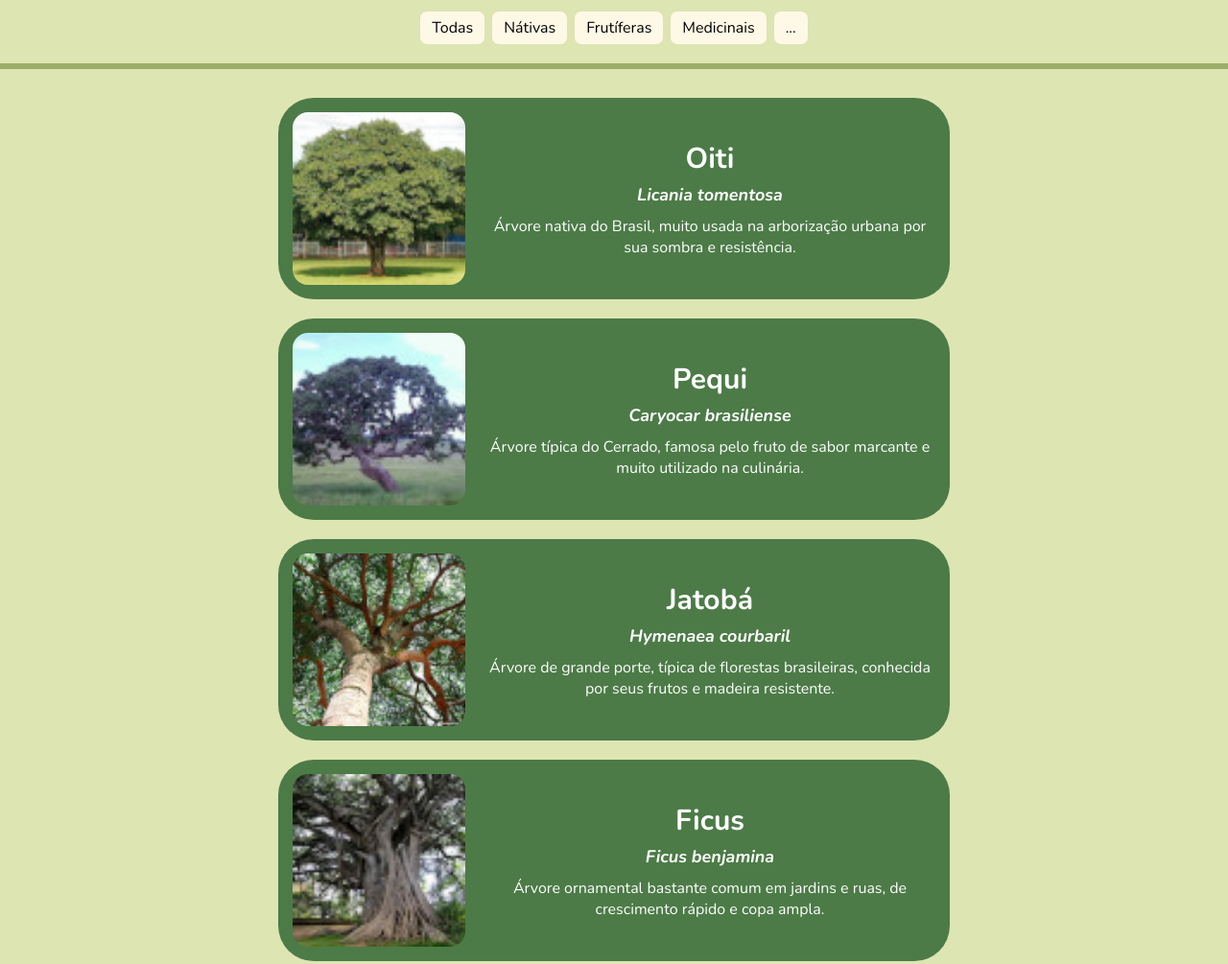
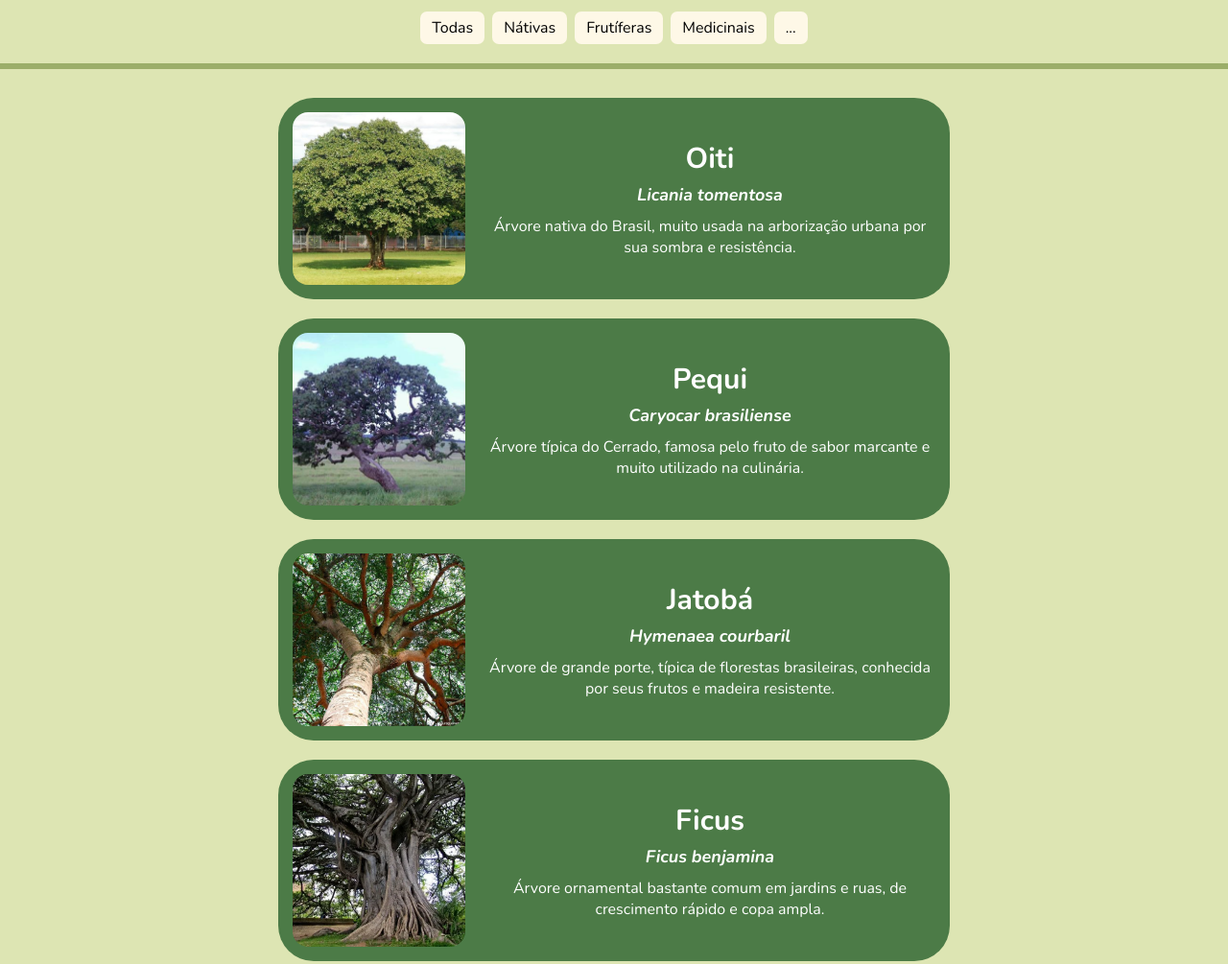
Before and after one commit to miguellopes-07/duotree, a plain HTML site: page pages/wiki.html in a window 1280 px wide. Shown: the part 254-1259 px from the top of the page at 96% size. Drawn offline with nearby package versions, Linux system fonts and the light colour scheme.

Commit message:
bolder no input

```diff
--- a/css/style.css
+++ b/css/style.css
@@ -88,12 +88,11 @@ padding: 10px 15px;
 border: none;
 outline: none;
 background-color: transparent;
-
+color: #436d3e;
 width: 100%;
-
 font-family: "Nunito", sans-serif;
 font-size: 16px;
-
+font-weight: bolder;
 margin: 0;
 padding: 8px;
 
--- a/pages/wiki.html
+++ b/pages/wiki.html
@@ -41,7 +41,7 @@
     <hr>
     <main class="mainwiki">
         <div class="containerArvoresWiki">
-            <img src="../assets/images/wiki/oiti-pequena.jpg" alt="">
+            <img src="../assets/images/wiki/oiti.jpg" alt="">
             <div>
                 <h3>Oiti</h3>
                 <h4>Licania tomentosa</h4>
@@ -49,7 +49,7 @@
             </div>
         </div>
         <div class="containerArvoresWiki">
-            <img src="../assets/images/wiki/pequi-pequena.jpg" alt="">
+            <img src="../assets/images/wiki/image001.jpg" alt="">
             <div>
                 <h3>Pequi</h3>
                 <h4>Caryocar brasiliense</h4>
@@ -57,7 +57,7 @@
             </div>
         </div>
         <div class="containerArvoresWiki">
-            <img src="../assets/images/wiki/jatoba-pequena.jpg" alt="">
+            <img src="../assets/images/wiki/jatobá.jpg" alt="">
             <div>
                 <h3>Jatobá</h3>
                 <h4>Hymenaea courbaril</h4>
@@ -67,7 +67,7 @@
             </div>
         </div>
         <div class="containerArvoresWiki">
-            <img src="../assets/images/wiki/ficus-pequena.jpg" alt="">
+            <img src="../assets/images/wiki/ficus.webp" alt="">
             <div>
                 <h3>Ficus</h3>
                 <h4>Ficus benjamina</h4>
```
